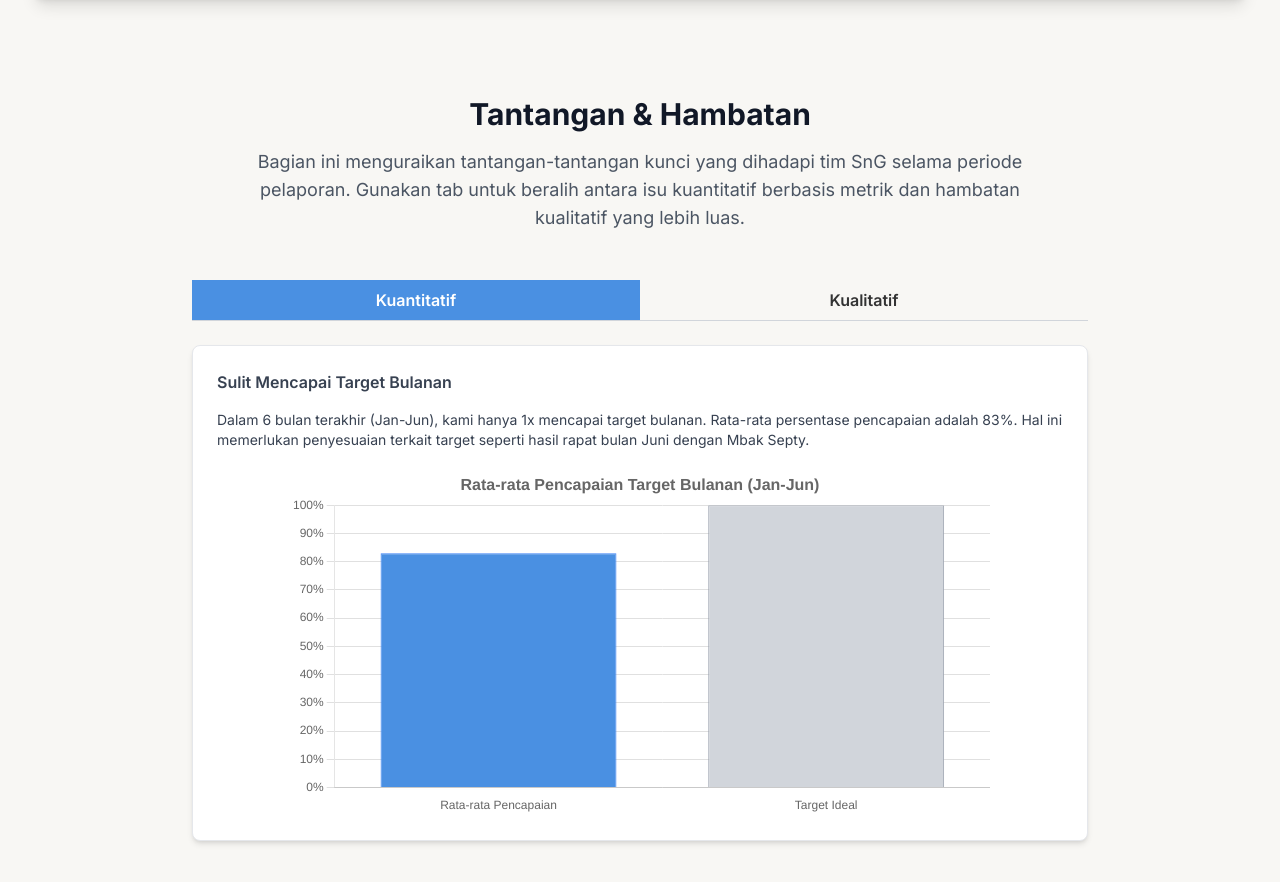
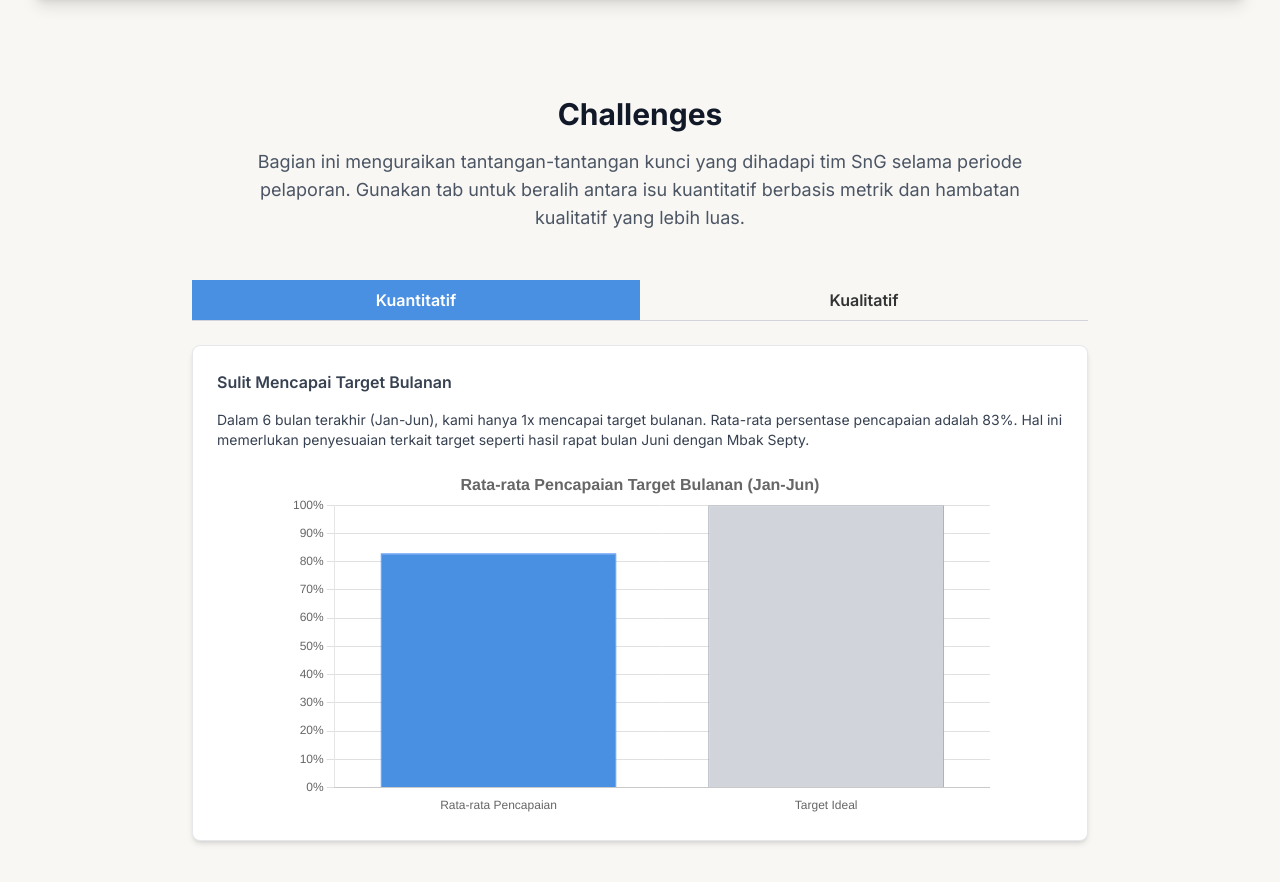
Before and after one commit to sumaantara/Report-Semester, a plain HTML site: page index.html in a window 1280 px wide. Shown: the part 1330-2212 px from the top of the page. Drawn offline with nearby package versions, Linux system fonts and the light colour scheme.

Commit message:
Update index.html

```diff
--- a/index.html
+++ b/index.html
@@ -155,7 +155,7 @@
         </section>
 
         <section id="challenges" class="mb-16 md:mb-24 scroll-mt-20">
-            <h2 class="text-3xl font-bold text-center mb-4 text-gray-900">Tantangan & Hambatan</h2>
+            <h2 class="text-3xl font-bold text-center mb-4 text-gray-900">Challenges</h2>
             <p class="text-lg text-gray-600 text-center max-w-3xl mx-auto mb-12">Bagian ini menguraikan tantangan-tantangan kunci yang dihadapi tim SnG selama periode pelaporan. Gunakan tab untuk beralih antara isu kuantitatif berbasis metrik dan hambatan kualitatif yang lebih luas.</p>
 
             <div class="max-w-4xl mx-auto">
```
